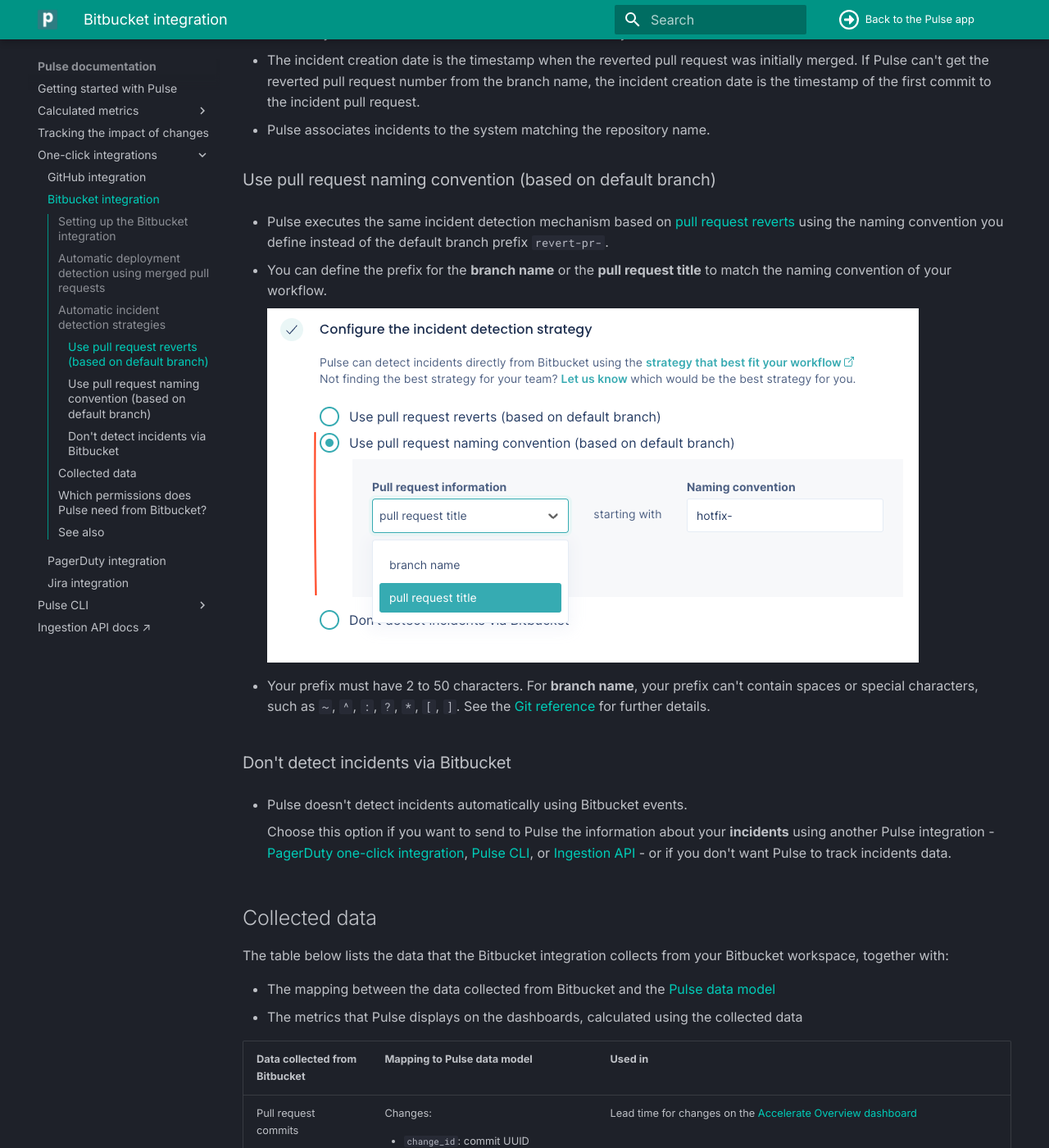
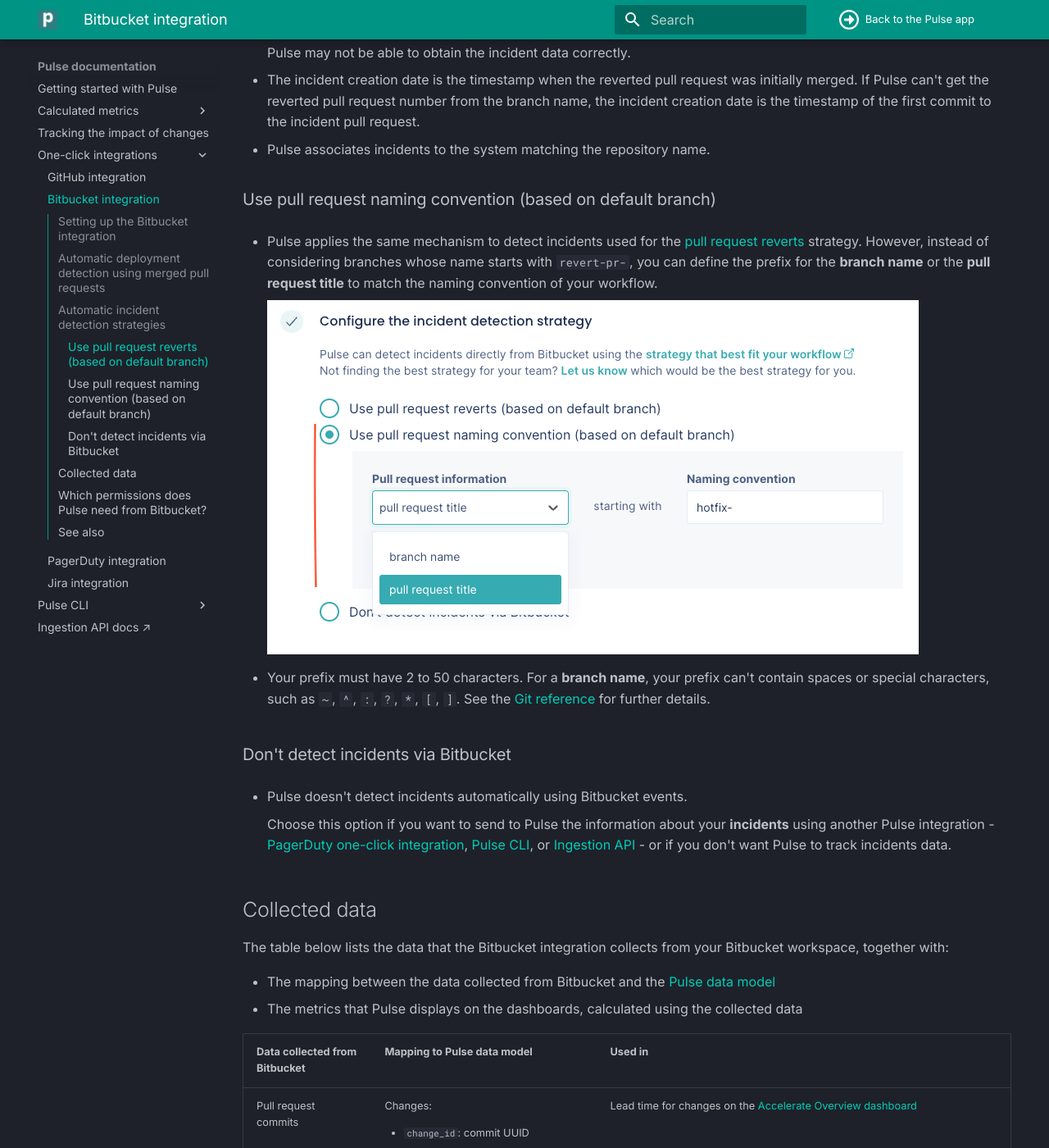
Before and after one commit to codacy/pulse-user-docs, an MkDocs documentation site: the page built from docs/one-click-integrations/bitbucket-integration.md, in a window 1280 px wide and 1400 px high, scrolled down 4351 px. Shown: the whole window at 82% size. Built offline with MkDocs 1.6.1 and Material for MkDocs 9.7.7, drawn with Linux system fonts in a browser that asks for light colours.

Commit message:
clean: Tweak naming convention strategy for clarity

```diff
--- a/docs/one-click-integrations/bitbucket-integration.md
+++ b/docs/one-click-integrations/bitbucket-integration.md
@@ -55,8 +55,11 @@
     -   <!--NOTE Limitation from Bitbucket integration V1-V2-->If you use a [squash merge strategy](https://support.atlassian.com/bitbucket-cloud/docs/merge-a-pull-request/#Merge-strategies) when merging the pull request, Pulse may produce inaccurate accelerate metrics.
 
 -   Pulse considers a deployment every merged pull request that **targets the default branch** of the repository.
+
 -   The deployment date is the timestamp when the corresponding pull request is merged.
+
 -   The set of changes in a deployment is the list of commits in the corresponding pull request.
+
 -   Pulse associates all the Bitbucket user groups of the author of a merged pull request with the corresponding deployment, excluding the user groups with less than two members. Pulse only takes the changes to Bitbucket user groups into account on pull requests merged after those changes.
 
 ## Automatic incident detection strategies {: id="incident-detection-strategy"}
@@ -71,19 +74,19 @@
 ### Use pull request reverts (based on default branch) {: id="bb-incident-pr-revert"}
 
 -   Pulse bases incident detection on [pull request reverts](https://support.atlassian.com/bitbucket-cloud/docs/merge-a-pull-request/#Revert-a-merged-pull-request).
+
 -   Pulse considers an incident any pull request that **targets the default branch** of the repository merged from a branch whose name starts with `revert-pr-`, getting the number of the reverted pull request from the branch name, `revert-pr-<pull request number>`. If you change the name of the branch created by Bitbucket when you revert a pull request, Pulse may not be able to obtain the incident data correctly.
+
 -   The incident creation date is the timestamp when the reverted pull request was initially merged. If Pulse can't get the reverted pull request number from the branch name, the incident creation date is the timestamp of the first commit to the incident pull request.
 -   Pulse associates incidents to the system matching the repository name.
 
 ### Use pull request naming convention (based on default branch) {: id="bb-incident-naming"}
 
--   Pulse executes the same incident detection mechanism based on [pull request reverts](#bb-incident-pr-revert) using the naming convention you define instead of the default branch prefix `revert-pr-`.
-
--   You can define the prefix for the **branch name** or the **pull request title** to match the naming convention of your workflow.
+-   Pulse applies the same mechanism to detect incidents used for the [pull request reverts](#bb-incident-pr-revert) strategy. However, instead of considering branches whose name starts with `revert-pr-`, you can define the prefix for the **branch name** or the **pull request title** to match the naming convention of your workflow.
 
     ![Pulse custom incident detection](images/bitbucket-incident-naming-convention.png)
 
--   Your prefix must have 2 to 50 characters. For **branch name**, your prefix can't contain spaces or special characters, such as `~`, `^`, `:`, `?`, `*`, `[`, `]`. See the [Git reference](https://git-scm.com/docs/git-check-ref-format) for further details.
+-   Your prefix must have 2 to 50 characters. For a **branch name**, your prefix can't contain spaces or special characters, such as `~`, `^`, `:`, `?`, `*`, `[`, `]`. See the [Git reference](https://git-scm.com/docs/git-check-ref-format) for further details.
 
 ### Don't detect incidents via Bitbucket {: id="bb-incident-not-detect"}
 
```
Also changed, not shown: docs/one-click-integrations/github-integration.md (+8 -4 lines).
